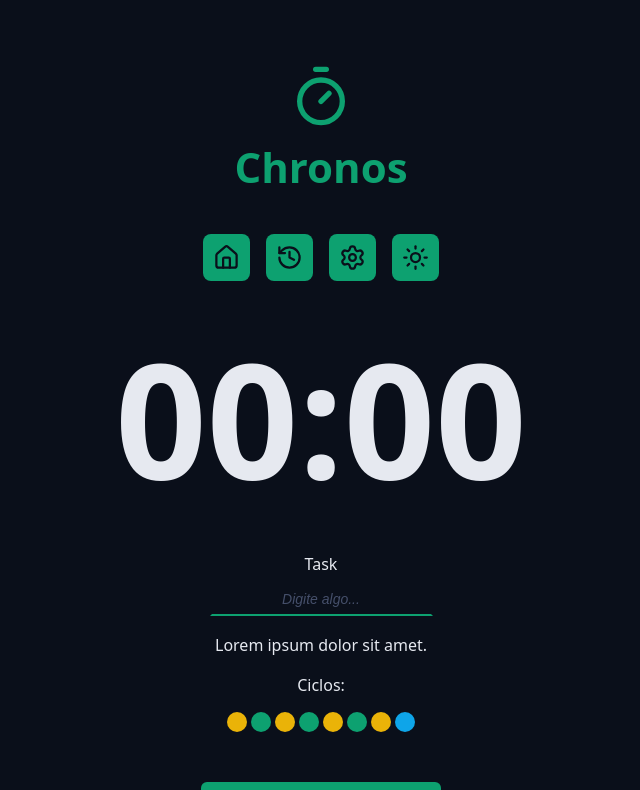
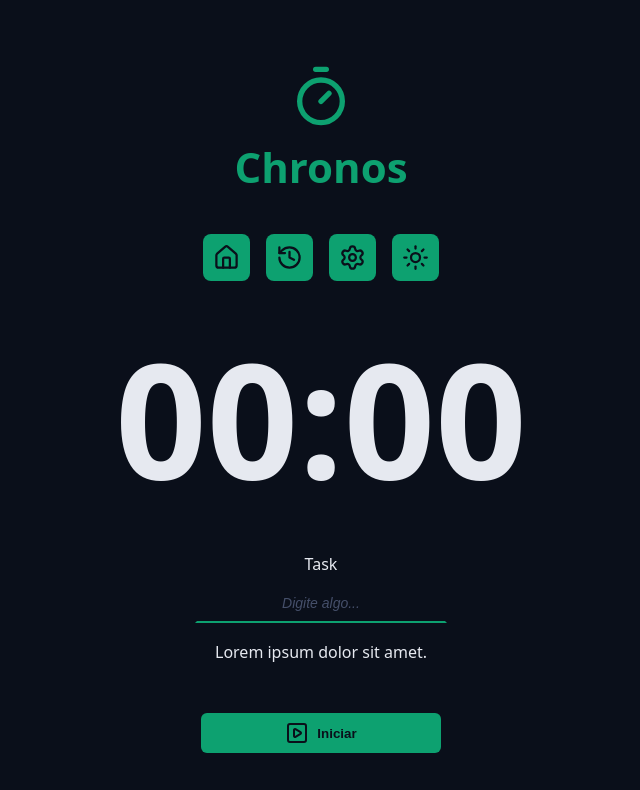
Before and after one commit to jaoDev1111/chronos-pomodoro, a React (Vite) app: page / in a window 1280 px wide. Shown: the top 790 px of the page, without its empty margins (319-959 px from the left). Built offline with nearby package versions, Linux system fonts and the light colour scheme.

Commit message:
feat: add start and stop logic for current task

```diff
--- a/src/components/BaseInput/styles.module.css
+++ b/src/components/BaseInput/styles.module.css
@@ -1,20 +1,18 @@
 .input {
   background-color: transparent;
-  border: none;
   text-align: center;
-  font-size: 1.6rem;
-  padding: 0.6rem;
-
+  font-size: 1.8rem;
+  padding: 0.8rem;
   color: var(--text-default);
   outline: none;
 
   border: 0.2rem solid transparent;
   border-bottom: 0.2rem solid var(--primary);
-  transition: all 0.2s ease-in;
+  transition: all 0.1s ease-in-out;
 }
 
 .input:focus {
-  border-radius: 0.6rem;
+  border-radius: 0.8rem;
   border: 0.2rem solid var(--primary);
 }
 
@@ -27,5 +25,4 @@
 .input:disabled {
   border-bottom: 0.2rem solid var(--disabled);
   color: var(--text-muted);
-  cursor: not-allowed;
 }
--- a/src/components/Cycles/index.tsx
+++ b/src/components/Cycles/index.tsx
@@ -1,19 +1,36 @@
+import { useTaskContext } from '../../contexts/TaskContext/useTaskContext';
 import styles from './styles.module.css';
+import { getNextCycle } from '../../utils/getNextCycle';
+import { getNextCycleType } from '../../utils/getNextCycleType';
 
 export const Cycles = () => {
+  const { state } = useTaskContext();
+
+  const cycleStep = Array.from({ length: state.currentCycle });
+
+  const cycleDescriptionMap = {
+    workTime: 'foco',
+    shortBreakTime: 'descanso curto',
+    longBreakTime: 'descanso longo',
+  };
+
   return (
     <div className={styles.cycles}>
       <span>Ciclos:</span>
 
       <div className={styles.cycleDots}>
-        <span className={`${styles.cycleDot} ${styles.workTime}`}></span>
-        <span className={`${styles.cycleDot} ${styles.shortBreakTime}`}></span>
-        <span className={`${styles.cycleDot} ${styles.workTime}`}></span>
-        <span className={`${styles.cycleDot} ${styles.shortBreakTime}`}></span>
-        <span className={`${styles.cycleDot} ${styles.workTime}`}></span>
-        <span className={`${styles.cycleDot} ${styles.shortBreakTime}`}></span>
-        <span className={`${styles.cycleDot} ${styles.workTime}`}></span>
-        <span className={`${styles.cycleDot} ${styles.longBreakTime}`}></span>
+        {cycleStep.map((_, index) => {
+          const nextCycle = getNextCycle(index);
+          const nextCycleType = getNextCycleType(nextCycle);
+          return (
+            <span
+              key={`${nextCycle}_${nextCycleType}`}
+              className={`${styles.cycleDot} ${styles[nextCycleType]}`}
+              aria-label={`Indicador de Ciclo de ${cycleDescriptionMap[nextCycleType]}`}
+              title={`Indicador de Ciclo de ${cycleDescriptionMap[nextCycleType]}`}
+            ></span>
+          );
+        })}
       </div>
     </div>
   );
--- a/src/components/MainForm/index.tsx
+++ b/src/components/MainForm/index.tsx
@@ -55,6 +55,17 @@ export const MainForm = () => {
     });
   };
 
+  const handleInterruptTask = () => {
+    setState(prevState => {
+      return {
+        ...prevState,
+        activeTask: null,
+        secondsRemaining: 0,
+        formattedSecondsRemaining: '00:00',
+      };
+    });
+  };
+
   return (
     <form onSubmit={e => handleSubmitForm(e)} className='form' action=''>
       <div className='formRow'>
@@ -64,6 +75,7 @@ export const MainForm = () => {
           type='text'
           placeholder='Digite algo...'
           ref={taskNameInput}
+          disabled={!!state.activeTask}
         />
       </div>
 
@@ -71,20 +83,36 @@ export const MainForm = () => {
         <p>Lorem ipsum dolor sit amet.</p>
       </div>
 
+      {state.currentCycle > 0 && (
         <div className='formRow'>
           <Cycles />
         </div>
+      )}
 
       <div className='formRow'>
-        <BaseButton>
+        {!state.activeTask ? (
+          <BaseButton
+            key='This is submit button'
+            aria-label='Iniciar nova tarefa'
+            title='Iniciar nova tarefa'
+            type='submit'
+          >
             <PlaySquareIcon />
             <p>Iniciar</p>
           </BaseButton>
-
-        <BaseButton color='red'>
+        ) : (
+          <BaseButton
+            key='No submit form'
+            type='button'
+            aria-label='Interromper tarefa atual'
+            title='Interromper tarefa atual'
+            color='red'
+            onClick={handleInterruptTask}
+          >
             <StopCircleIcon />
             <p>Parar</p>
           </BaseButton>
+        )}
       </div>
     </form>
   );
```
Lines whose indentation alone changed are shown as unchanged.
